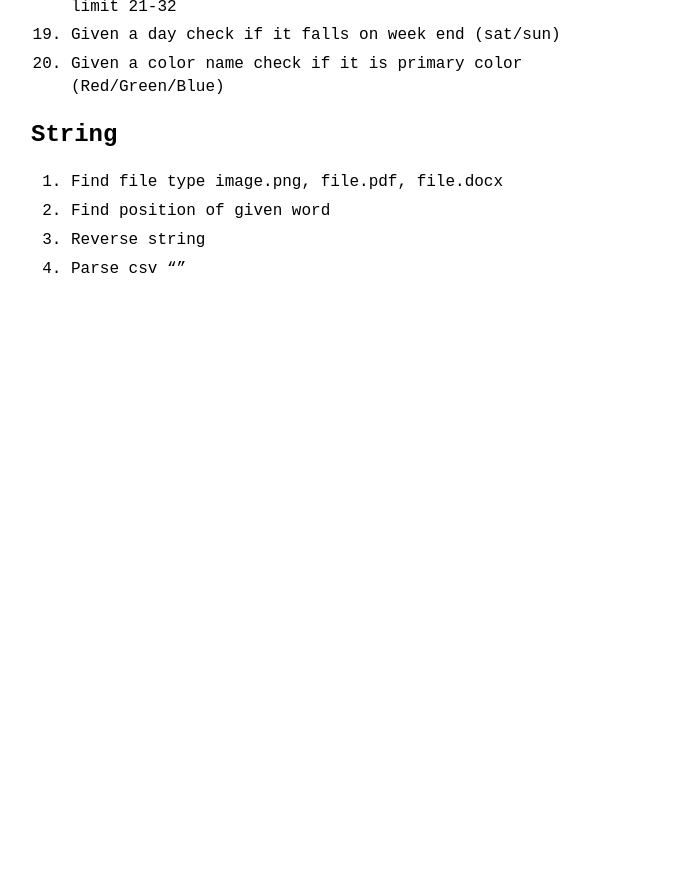
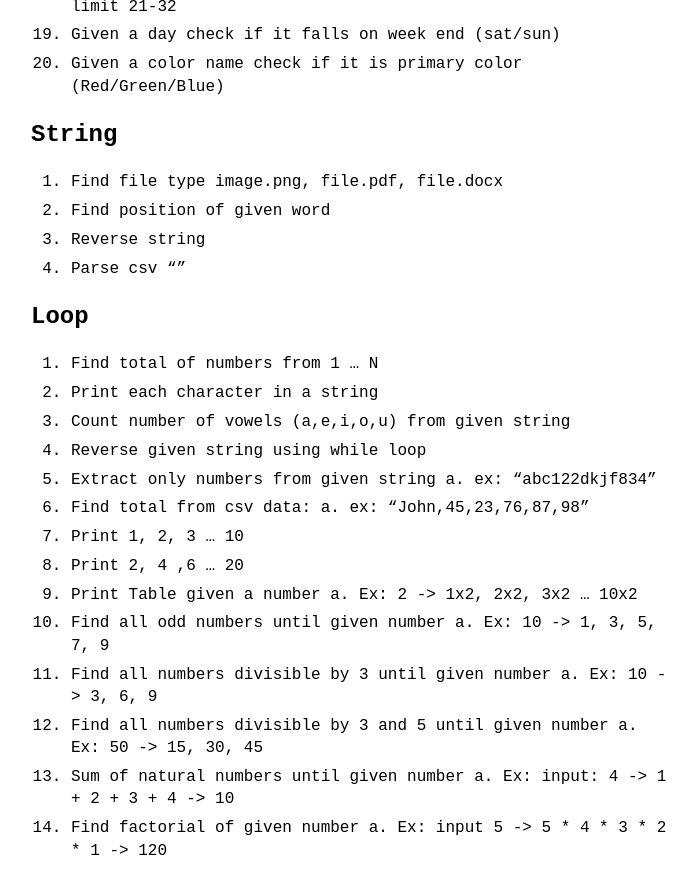
Before and after one commit to VallarasuS/Vallarasu.in, a Jekyll site: the page built from docs/_posts/2026-05-20-py-home-work.md, in a window 1280 px wide and 900 px high, scrolled down 1112 px. Shown: the top 894 px of the window, without its empty margins (289-986 px from the left). Built offline with Jekyll 4.4.1, drawn with Linux system fonts in a browser that asks for light colours; before the commit the page ends 1472 px from its top, so only the background shows below that.

Commit message:
loop practice questions

```diff
--- a/docs/_posts/2026-05-20-py-home-work.md
+++ b/docs/_posts/2026-05-20-py-home-work.md
@@ -38,3 +38,28 @@ category: Python
 1. Find position of given word
 1. Reverse string
 1. Parse csv ""
+
+# Loop
+
+1. Find total of numbers from 1 ... N
+1. Print each character in a string
+1. Count number of vowels (a,e,i,o,u) from given string
+1. Reverse given string using while loop
+1. Extract only numbers from given string
+	a. ex: "abc122dkjf834"
+1. Find total from csv data:
+	a. ex: "John,45,23,76,87,98"
+1. Print 1, 2, 3 … 10
+1. Print 2, 4 ,6 … 20
+1. Print  Table given a number
+	a. Ex: 2 -> 1x2, 2x2, 3x2 … 10x2
+1. Find all odd numbers until given number
+	a. Ex: 10 -> 1, 3, 5, 7, 9
+1. Find all numbers divisible by 3 until given number
+	a. Ex: 10 -> 3,  6, 9
+1. Find all numbers divisible by 3 and 5 until given number
+	a. Ex: 50 -> 15, 30, 45
+1. Sum of natural numbers until given number
+	a. Ex: input:  4  ->  1 + 2 + 3 + 4 ->  10
+1. Find factorial of given number
+	a. Ex: input 5 ->  5 * 4 * 3 * 2 * 1 -> 120
```
